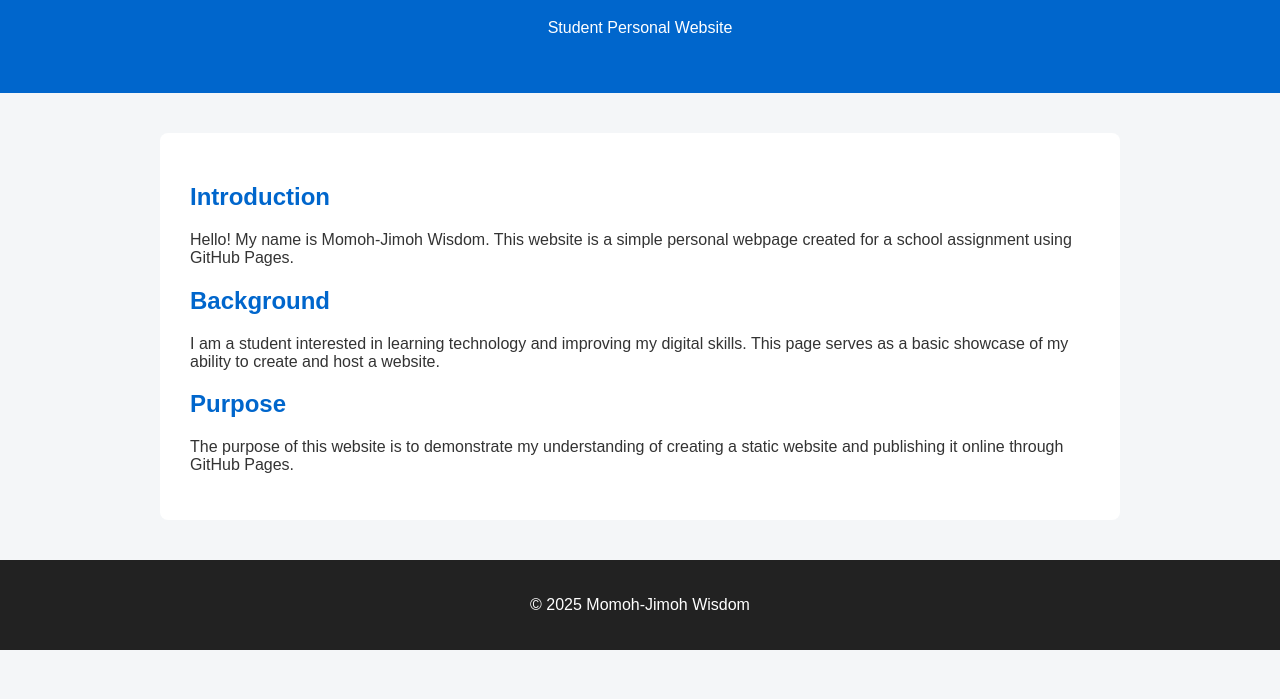
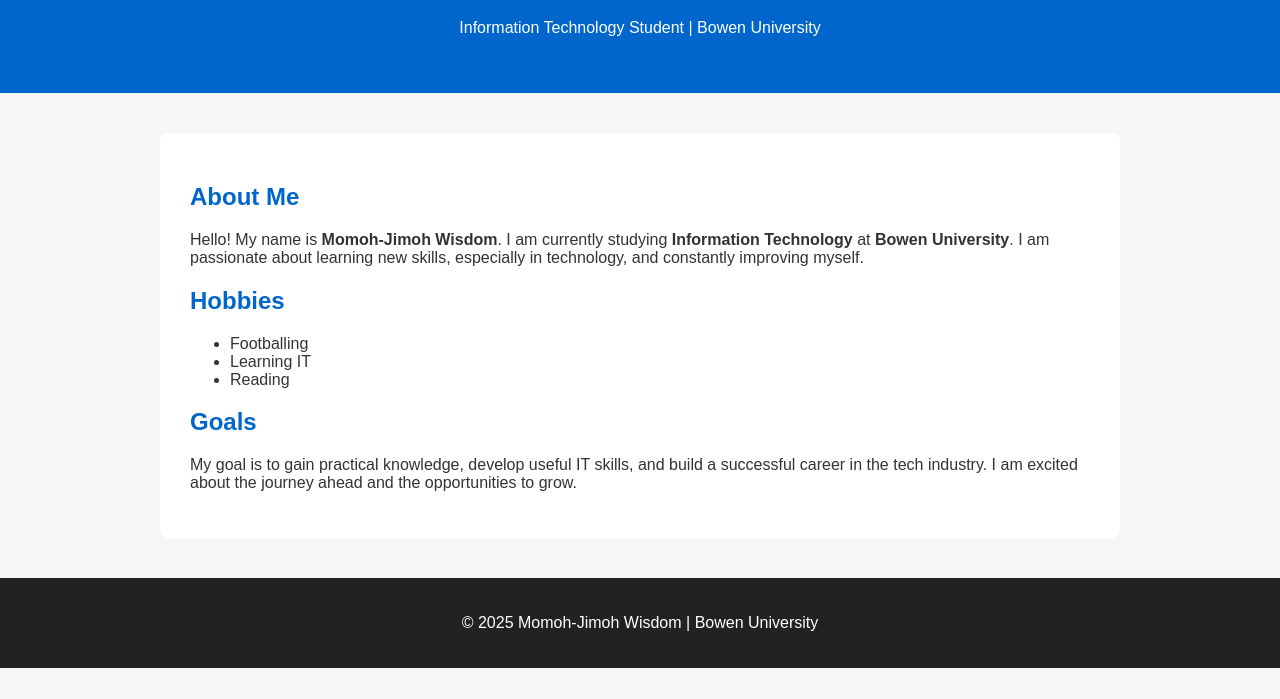
Before and after one commit to Instinct002/Instinct002.github.io, a plain HTML site: page index.html in a window 1280 px wide. Shown: the part 101-800 px from the top of the page. Drawn offline with Linux system fonts and the light colour scheme.

Commit message:
Update index.html

```diff
--- a/index.html
+++ b/index.html
@@ -3,38 +3,39 @@
 <head>
     <meta charset="UTF-8">
     <meta name="viewport" content="width=device-width, initial-scale=1.0">
-    <title>Momoh-Jimoh Wisdom</title>
+    <title>Momoh-Jimoh Wisdom - Personal Website</title>
     <link rel="stylesheet" href="style.css">
 </head>
 <body>
 
 <header>
     <h1>Momoh-Jimoh Wisdom</h1>
-    <p>Student Personal Website</p>
+    <p>Information Technology Student | Bowen University</p>
 </header>
 
 <section class="container">
-    <h2>Introduction</h2>
+    <h2>About Me</h2>
     <p>
-        Hello! My name is Momoh-Jimoh Wisdom. This website is a simple personal
-        webpage created for a school assignment using GitHub Pages.
+        Hello! My name is <strong>Momoh-Jimoh Wisdom</strong>. I am currently studying <strong>Information Technology</strong> at <strong>Bowen University</strong>.
+        I am passionate about learning new skills, especially in technology, and constantly improving myself.
     </p>
 
-    <h2>Background</h2>
+    <h2>Hobbies</h2>
+    <ul>
+        <li>Footballing</li>
+        <li>Learning IT</li>
+        <li>Reading</li>
+    </ul>
+
+    <h2>Goals</h2>
     <p>
-        I am a student interested in learning technology and improving my digital skills.
-        This page serves as a basic showcase of my ability to create and host a website.
-    </p>
-
-    <h2>Purpose</h2>
-    <p>
-        The purpose of this website is to demonstrate my understanding of creating a
-        static website and publishing it online through GitHub Pages.
+        My goal is to gain practical knowledge, develop useful IT skills, and build a successful career in the tech industry.
+        I am excited about the journey ahead and the opportunities to grow.
     </p>
 </section>
 
 <footer>
-    <p>© 2025 Momoh-Jimoh Wisdom</p>
+    <p>© 2025 Momoh-Jimoh Wisdom | Bowen University</p>
 </footer>
 
 </body>
```
